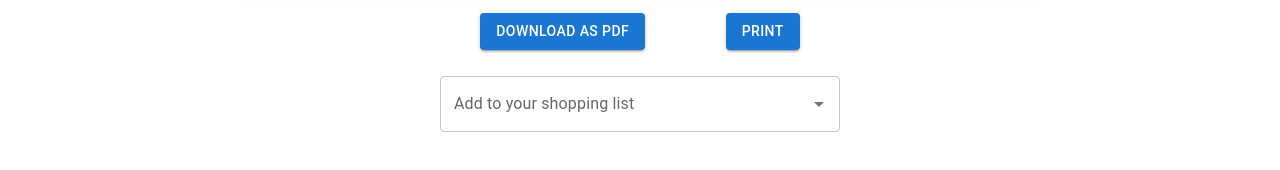
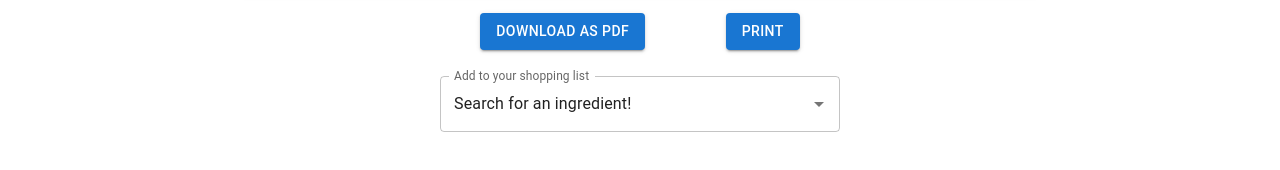
Before and after one commit to FS-Capstone/Waste-Not, a React (Create React App) app: page /shoppingList in a window 1280 px wide. Shown: the part 234-404 px from the top of the page. Built offline with nearby package versions, Linux system fonts and the light colour scheme; no server answers.

Commit message:
fix for autocomplete and chips

```diff
--- a/src/components/PantryAutocomplete.js
+++ b/src/components/PantryAutocomplete.js
@@ -9,7 +9,7 @@ import {addPantryItem, addShoppingItem} from '../store';
 
 
 const PantryAutocomplete = ({searchOptions, searchName, selectedPantry}) => {
-  const [value, setValue] = useState(searchOptions[0]);
+  const [value, setValue] = useState(searchOptions.length ? searchOptions[0] : {});
   const [inputValue, setInputValue] = useState('')
   const [open, setOpen] = useState(false);
   const [submitMessage, setSubmitMessage] = useState('')
@@ -95,7 +95,8 @@ const PantryAutocomplete = ({searchOptions, searchName, selectedPantry}) => {
         groupBy={(option) => option.broadCategory}
         onInputChange={(e, newInputValue)=>{setInputValue(newInputValue)}}
         options={searchOptions.sort((a,b)=> a.broadCategory.localeCompare(b.broadCategory))}
-        getOptionLabel={(option) => option.name}
+        getOptionLabel={(option) => option.name ? option.name : 'Search for an ingredient!'}
+        isOptionEqualToValue={(option, value) => option.name === value.name}
         renderInput={(params)=> <TextField {...params} id='searchField' label={searchName === 'shoppingListSearch' ? 'Add to your shopping list' : 'Add an item to your pantry'}/> }
       />
     </div>
--- a/src/components/RecipeResults/SearchResults.js
+++ b/src/components/RecipeResults/SearchResults.js
@@ -11,19 +11,21 @@ import {
   MenuItem,
 } from "@mui/material";
 import { addMultiplePantryItems, fetchRecipes, addMultipleShoppingItems } from "../../store";
-import { ingredientList } from "../../../script/seedData";
 import RecipeCard from "./RecipeCard";
 
 const SearchResults = () => {
   const dispatch = useDispatch();
   const recipes = useSelector((state) => state.recipes);
   const pantry = useSelector((state) => state.selectedPantry);
+  const ingredients = useSelector(state => state.ingredients)
+  const pantryIngredientIds = pantry?.ingredients?.map(ingredient => ingredient.id)
   const user = useSelector(state=> state.auth)
   const shoppingList = useSelector(state => state.shoppingList);
   const listIds = shoppingList.map(ingredient => ingredient.id);
   const [number, setNumber] = useState(12);
   const [ranking, setRanking] = useState(1);
   const [showAll, setShowAll] = useState(false);
+  const [offset, setOffset] = useState(0);
   const numValues = [6, 12, 18, 24, 48, 96];
   const rankingValues = [
     { display: "Maximize Used Ingredients", value: 1 },
@@ -56,22 +58,20 @@ const SearchResults = () => {
   const [selectedMissingIngredients, setSelectedMissingIngredients] = useState([]);
 
   useEffect(() => {
-    // eslint-disable-next-line react-hooks/exhaustive-deps
-    const missingIngredientIds = selectedMissingIngredients.map(ingredient => ingredient.id)
     missingIngredientsRenamed = missingIngredients
       .map((ingredient) => {
-        const trueIngredient = ingredientList.find(
+        const trueIngredient = ingredients.find(
           (trueIngredient) => trueIngredient.id === ingredient.id
         );
         if (trueIngredient) {
-          return { id: ingredient.id, name: trueIngredient.ingredient };
+          return { id: ingredient.id, name: trueIngredient.name };
         }
+        // add new ingredient to database, get nutrition info if possible
         return {};
       })
       .filter(
-        (ingredient) => !missingIngredientIds.includes(ingredient.id)
+        (ingredient) => !pantryIngredientIds.includes(ingredient.id)
       );
-    setSelectedMissingIngredients([]);
     setMissingIngredientList(missingIngredientsRenamed);
   }, [recipes, pantry]);
 
@@ -93,6 +93,7 @@ const SearchResults = () => {
     e.preventDefault();
     const ingredientIds = selectedMissingIngredients.map(ingredient => ingredient.id)
     dispatch(addMultiplePantryItems(ingredientIds, pantry.id));
+    setSelectedMissingIngredients([])
   };
 
   const addToList = e => {
--- a/src/store/recipes.js
+++ b/src/store/recipes.js
@@ -23,7 +23,6 @@ export const fetchRecipes = (ingredients, number, ranking) => {
   };
 };
 
-
 // eslint-disable-next-line import/no-anonymous-default-export
 export default function (state = [], action) {
   switch (action.type) {
```
